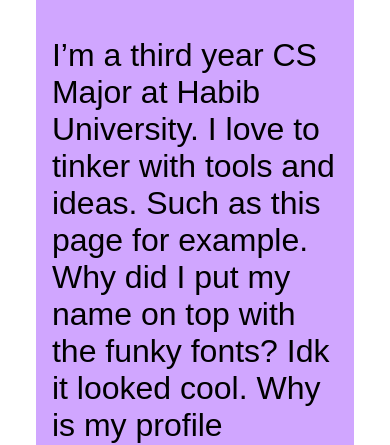
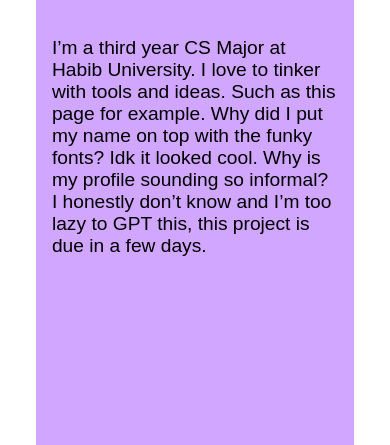
Before and after one commit to MLGHassan/webdev-cs370, a plain HTML site: page portfolio/portfolio.html in a window 390 px wide. Shown: the part 414-859 px from the top of the page. Drawn offline with Linux system fonts and the light colour scheme; a web font is replaced by a local one.

Commit message:
updated port files

```diff
--- a/portfolio/style.css
+++ b/portfolio/style.css
@@ -48,7 +48,7 @@
     width: auto;
     height: 75vh;
     padding: 5%;
-    max-height: 100%;
+    max-height: 75vh;
     padding-top: 0;
 }
 
@@ -67,7 +67,7 @@
     font-family: "Kanchenjunga", sans-serif;
     font-weight: 400;
     font-style: normal;
-    font-size: 2rem;
+    font-size: clamp(1.2rem, 2.5vw, 3rem);
 }
 
 img {
```
